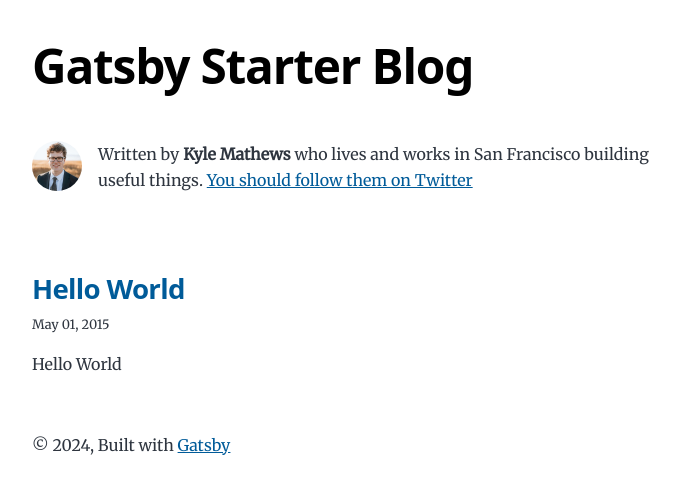
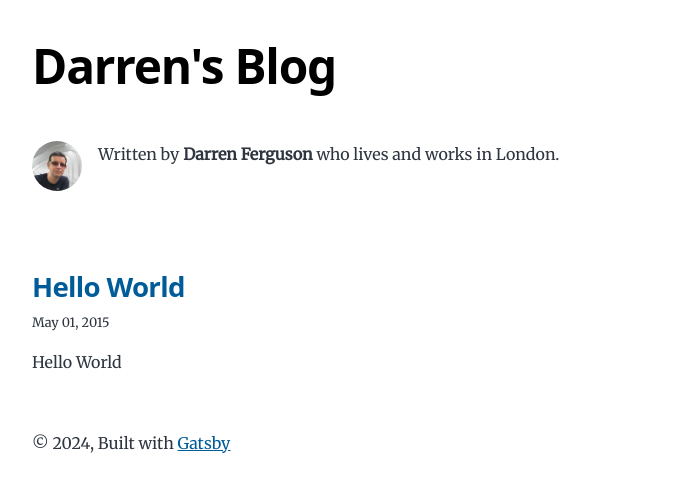
Before and after one commit to darrenferguson/darrenferguson.github.io, a Gatsby site: page / in a window 1280 px wide. Shown: the whole page, without its empty margins (292-972 px from the left). Built offline with nearby package versions, Linux system fonts and the light colour scheme; Gatsby itself is replaced by a stand-in of ours.

Commit message:
Update content

```diff
--- a/gatsby-config.js
+++ b/gatsby-config.js
@@ -9,15 +9,15 @@
  */
 module.exports = {
   siteMetadata: {
-    title: `Gatsby Starter Blog`,
+    title: `Darren's Blog`,
     author: {
-      name: `Kyle Mathews`,
-      summary: `who lives and works in San Francisco building useful things.`,
+      name: `Darren Ferguson`,
+      summary: `who lives and works in London.`,
     },
-    description: `A starter blog demonstrating what Gatsby can do.`,
+    description: `Darren's blog - on coding, software and life.`,
     siteUrl: `https://gatsbystarterblogsource.gatsbyjs.io/`,
     social: {
-      twitter: `kylemathews`,
+      twitter: `darrenferguson`,
     },
   },
   plugins: [
--- a/src/components/bio.js
+++ b/src/components/bio.js
@@ -36,7 +36,7 @@
         className="bio-avatar"
         layout="fixed"
         formats={["auto", "webp", "avif"]}
-        src="../images/profile-pic.png"
+        src="../images/darren.png"
         width={50}
         height={50}
         quality={95}
@@ -46,9 +46,7 @@
         <p>
           Written by <strong>{author.name}</strong> {author?.summary || null}
           {` `}
-          <a href={`https://twitter.com/${social?.twitter || ``}`}>
-            You should follow them on Twitter
-          </a>
+
         </p>
       )}
     </div>
```
Also changed, not shown: src/images/darren.png (added).
